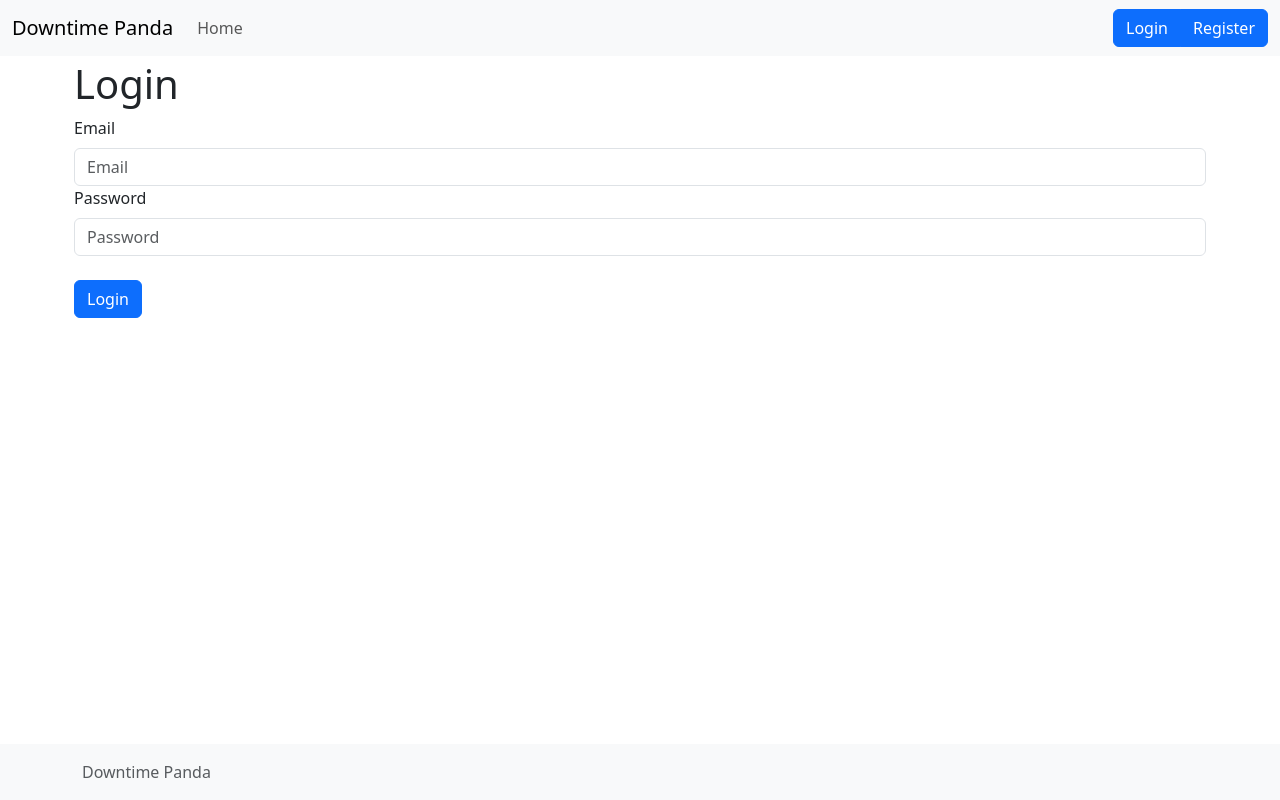
After one commit to Mikel12455/downtime-panda, a Flask app: page /login in a window 1280 px wide. The commit adds this page. Run offline with Flask 3, Linux system fonts and the light colour scheme; parts of the project's set-up code (start-up, migrations or seed data) failed here and were passed over.

Commit message:
feat: :sparkles: Implementato Login
Implementata tabella e modello Utente, assieme al login dello stesso tramite Flask-Login

```diff
--- /dev/null
+++ b/database/migrations/V20250528172723__crea_tabella_utente.sql
@@ -0,0 +1,7 @@
+-- Migration 2025/05/28 17:27:23
+CREATE TABLE IF NOT EXISTS downtime_panda.user (
+    id BIGINT GENERATED ALWAYS AS IDENTITY PRIMARY KEY,
+    username VARCHAR(255) NOT NULL,
+    email VARCHAR(255) NOT NULL,
+    password_hash VARCHAR(255) NOT NULL
+);
--- a/pyproject.toml
+++ b/pyproject.toml
@@ -13,7 +13,7 @@ dependencies = [
     "flask>=3.1.0",
     "flask-login>=0.6.3",
     "flask-sqlalchemy>=3.1.1",
-    "flask-wtf>=1.2.2",
+    "flask-wtf[email]>=1.2.2",
     "psycopg[binary,pool]>=3.2.9",
     "pytz>=2025.2",
     "requests>=2.32.3",
--- a/src/downtime_panda/app.py
+++ b/src/downtime_panda/app.py
@@ -3,21 +3,25 @@ import os
 import time
 from datetime import datetime
 
+import flask_login
 import pytz
 import requests
 from apscheduler.jobstores.sqlalchemy import SQLAlchemyJobStore
 from apscheduler.schedulers.background import BackgroundScheduler
 from apscheduler.triggers.interval import IntervalTrigger
-from flask import Flask, Response, abort, redirect, request, url_for
+from flask import Flask, Response, abort, flash, redirect, request, url_for
 from flask.templating import render_template
 from flask_wtf import FlaskForm
 from wtforms import PasswordField, StringField
-from wtforms.validators import DataRequired, Email, EqualTo
+from wtforms.validators import DataRequired, Email, EqualTo, ValidationError
 
 from downtime_panda import model
 
 app = Flask(__name__)
 app.config["SECRET_KEY"] = os.getenv("DTPANDA_SECRET_KEY")
+
+login_manager = flask_login.LoginManager()
+login_manager.init_app(app)
 
 
 def b64encode(data: str):
@@ -74,6 +78,8 @@ def ping_service(service_id: int) -> None:
 # ---------------------------------------------------------------------------- #
 #                                     HOME                                     #
 # ---------------------------------------------------------------------------- #
+
+
 @app.route("/")
 def index() -> str:
     return render_template("index.html.jinja")
@@ -82,6 +88,8 @@ def index() -> str:
 # ---------------------------------------------------------------------------- #
 #                                    SERVICE                                   #
 # ---------------------------------------------------------------------------- #
+
+
 @app.route("/service/<int:id>")
 def service_detail(id):
     service = model.db.get_or_404(model.Service, id)
@@ -148,18 +156,34 @@ def service_create():
 # ---------------------------------------------------------------------------- #
 #                                     USER                                     #
 # ---------------------------------------------------------------------------- #
+
+
+@login_manager.user_loader
+def user_loader(id: str):
+    id = int(id)
+    return model.User.get_by_id(id)
+
+
 @app.route("/register", methods=["GET", "POST"])
 def register():
+    def username_is_free(form, field):
+        if model.User.username_exists(field.data):
+            raise ValidationError("Username already exists.")
+
+    def email_is_free(form, field):
+        if model.User.email_exists(field.data):
+            raise ValidationError("Email already exists.")
+
     class RegisterForm(FlaskForm):
         username = StringField(
             "Username",
             description="Username",
-            validators=[DataRequired("Username is required")],
+            validators=[DataRequired("Username is required"), username_is_free],
         )
         email = StringField(
             "Email",
             description="Email",
-            validators=[DataRequired("Email is required"), Email()],
+            validators=[DataRequired("Email is required"), Email(), email_is_free],
         )
         password = PasswordField(
             "Password",
@@ -175,9 +199,53 @@ def register():
         )
 
     form = RegisterForm()
-    if form.validate_on_submit():
+    if not form.validate_on_submit():
+        return render_template("register.html.jinja", form=form)
+
+    try:
+        model.User.add_user(
+            username=form.username.data,
+            email=form.email.data,
+            password=form.password.data,
+        )
+    except ValueError as e:
+        flash("Error: " + str(e), "error")
+        return render_template("register.html.jinja", form=form, error=str(e))
+
+    return redirect(url_for("index"))
+
+
+@app.route("/login", methods=["GET", "POST"])
+def login():
+    class LoginForm(FlaskForm):
+        email = StringField(
+            "Email",
+            description="Email",
+            validators=[DataRequired("Email is required"), Email()],
+        )
+        password = PasswordField(
+            "Password",
+            description="Password",
+            validators=[DataRequired("Password is required")],
+        )
+
+    form = LoginForm()
+    if not form.validate_on_submit():
+        # GET
+        return render_template("login.html.jinja", form=form)
+
+    user = model.User.get_by_email(form.email.data)
+    if user and user.verify_password(form.password.data):
+        flask_login.login_user(user)
         return redirect(url_for("index"))
-    return render_template("register.html.jinja", form=form)
+
+    return render_template("login.html.jinja", form=form, error="Invalid credentials")
+
+
+@app.route("/logout")
+def logout():
+    flask_login.logout_user()
+    return redirect(url_for("index"))
 
 
 @app.route("/user")
--- a/src/downtime_panda/templates/base.html.jinja
+++ b/src/downtime_panda/templates/base.html.jinja
@@ -1,3 +1,4 @@
+{% from "macro.html.jinja" import display_flash_messages %}
 <!DOCTYPE html>
 <html lang="it">
     <head>
@@ -22,7 +23,7 @@
     </head>
     <body>
         {% include "base/navbar.html.jinja" %}
-        <div class="b-example-divider"></div>
+        {{ display_flash_messages() }}
         <div class="container p-1">
             {% block body %}
             {% endblock body %}
--- a/src/downtime_panda/templates/base/navbar.html.jinja
+++ b/src/downtime_panda/templates/base/navbar.html.jinja
@@ -19,11 +19,20 @@
                 {{ navbar_element('Home', 'index') }}
             </ul>
             <div class="d-flex">
-                <div class="btn-group" role="group">
-                    <a class="btn btn-primary" href="{{ url_for('index') }}">Login</a>
-                    <a class="btn btn-primary {{ 'active' if request.path == url_for("register") else '' }}"
-                       href="{{ url_for('register') }}">Register</a>
-                </div>
+                {% if current_user.is_authenticated %}
+                    Welcome, {{ current_user.username }}!
+                    <div class="btn-group" role="group">
+                        <a class="btn btn-primary {{ 'active' if request.path == url_for("logout") else '' }}"
+                           href="{{ url_for('logout') }}">Logout</a>
+                    </div>
+                {% else %}
+                    <div class="btn-group" role="group">
+                        <a class="btn btn-primary {{ active if request.path == url_for("login") else '' }}"
+                           href="{{ url_for('login') }}">Login</a>
+                        <a class="btn btn-primary {{ 'active' if request.path == url_for("register") else '' }}"
+                           href="{{ url_for('register') }}">Register</a>
+                    </div>
+                {% endif %}
             </div>
         </div>
     </div>
--- /dev/null
+++ b/src/downtime_panda/templates/login.html.jinja
@@ -0,0 +1,15 @@
+{% extends "base.html.jinja" %}
+{% from "macro.html.jinja" import bootstrap_field %}
+{% block title %}
+    Login
+{% endblock title %}
+{% block body %}
+    <h1>Login</h1>
+    <form method="post" action="{{ url_for('login') }}">
+        {{ form.hidden_tag() }}
+        {{ bootstrap_field(form.email) }}
+        {{ bootstrap_field(form.password) }}
+        <br>
+        <input type="submit" class="btn btn-primary" value="Login">
+    </form>
+{% endblock body %}
--- a/src/downtime_panda/templates/macro.html.jinja
+++ b/src/downtime_panda/templates/macro.html.jinja
@@ -18,3 +18,28 @@
            href="{{ url_for(route) }}">{{ text }}</a>
     </li>
 {% endmacro %}
+<!-- Flash Message Macro -->
+{% macro display_flash_messages() %}
+    {% with messages = get_flashed_messages(with_categories=true) %}
+        {% if messages %}
+            <div>
+                {% for category, message in messages %}
+                    <div class="alert alert-{{ 'warning' if category == 'message' else category }} alert-dismissible fade show"
+                         role="alert">
+                        {{ message }}
+                        <button type="button"
+                                class="btn-close"
+                                data-bs-dismiss="alert"
+                                aria-label="Close"></button>
+                    </div>
+                {% endfor %}
+            </div>
+        {% endif %}
+    {% endwith %}
+{% endmacro %}
+<!-- Flash Messages -->
+{% macro flash_messages() %}
+    {% for category, message in get_flashed_messages(with_categories=True) %}
+        {{ flash_message(message, category) }}
+    {% endfor %}
+{% endmacro %}
```
Also changed, not shown: src/downtime_panda/model.py (+83 -3 lines).
